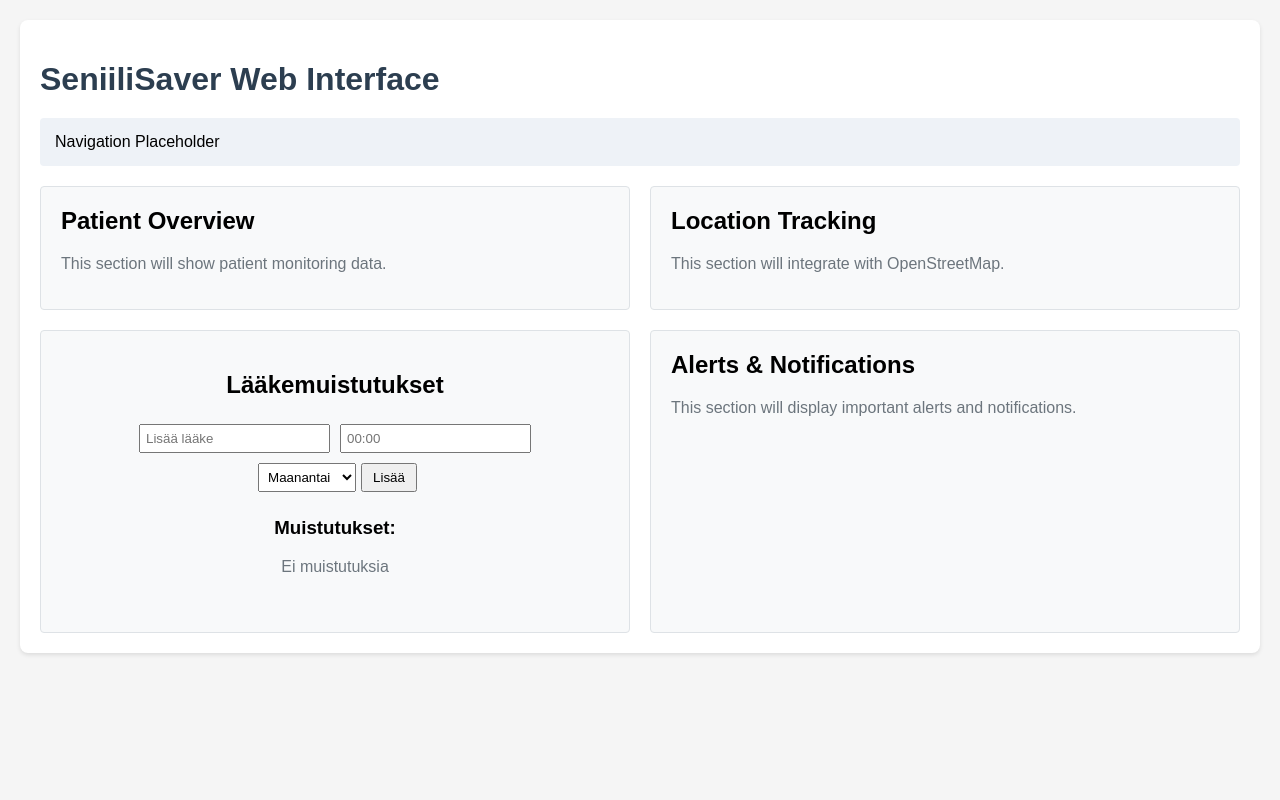
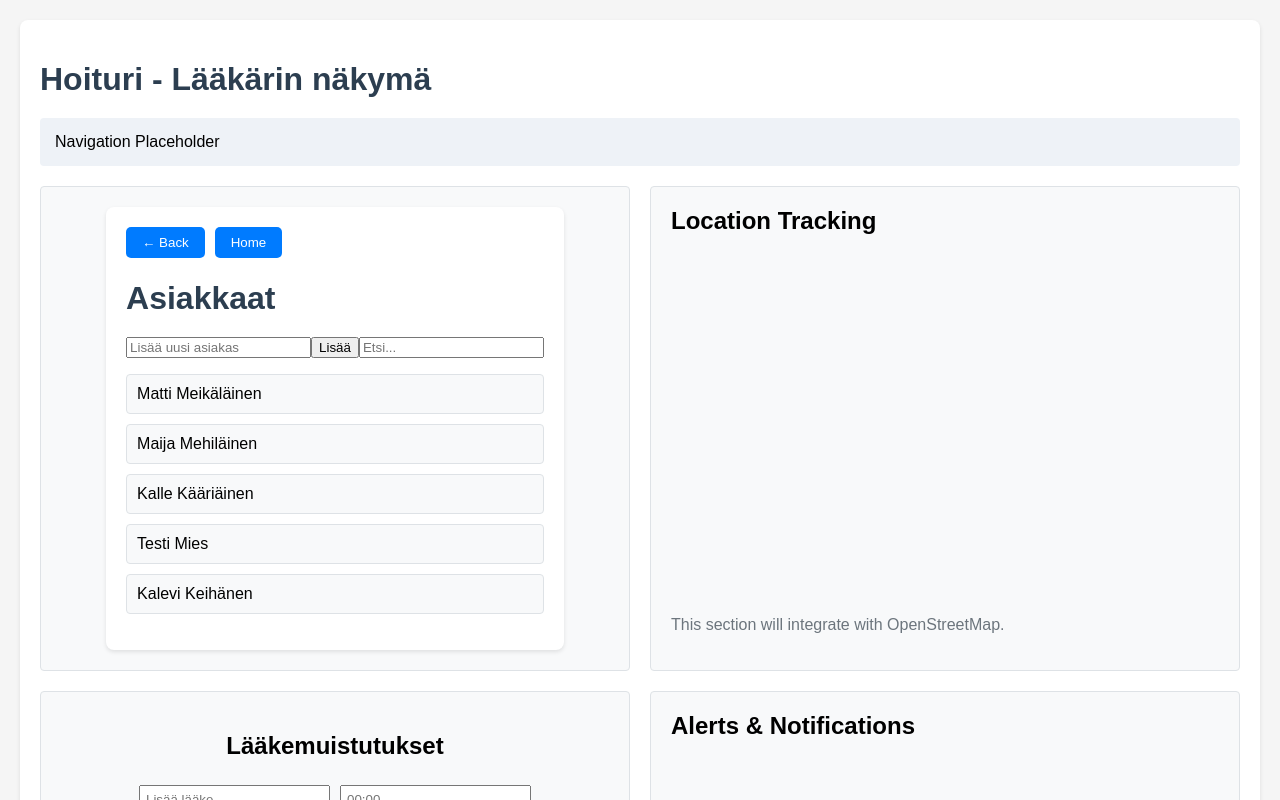
Before and after one commit to JarvensivuS/Hoituri, a React (Create React App) app in the folder web-app/: page / in a window 1280 px wide. Shown: the top 800 px of the page. Built offline with nearby package versions, Linux system fonts and the light colour scheme.

Commit message:
Medicine and Patient view fixes

```diff
--- a/web-app/public/styles.css
+++ b/web-app/public/styles.css
@@ -46,9 +46,10 @@ h1 {
 
 .content-placeholder {
     display: grid;
-    grid-template-columns: repeat(2, 1fr);
+    grid-template-columns: repeat(2, 1fr); /* Forces exactly 2 columns */
     gap: 20px;
     margin-top: 20px;
+    align-items: stretch; /* Makes all cards equal height */
 }
 
 .card {
@@ -56,7 +57,12 @@ h1 {
     padding: 20px;
     border-radius: 4px;
     border: 1px solid #dee2e6;
+    display: flex; /* Enables equal height */
+    flex-direction: column; /* Keeps content aligned */
+    justify-content: space-between; /* Ensures consistent spacing */
+    min-height: 250px; /* Ensures they stay tall enough */
 }
+
 
 .card h2 {
     margin-top: 0;
@@ -72,7 +78,7 @@ h1 {
     color: #6c757d;
 }
 
-.control {
+/*ontrol {
     display: flex;
     align-items: center;
     justify-content: space-between;
@@ -84,7 +90,7 @@ h1 {
     padding: 10px;
     border: 1px solid #ccc;
     border-radius: 4px;
-}
+}*/
 
 #addPatientBtn {
     padding: 10px 20px;
--- a/web-app/src/App.js
+++ b/web-app/src/App.js
@@ -1,32 +1,28 @@
 import React from "react";
 import MedicationSchedule from "./components/MedicationSchedule";
+import PatientView from "./components/PatientView";
 
 function App() {
   return (
-    <div>
-      <div>
-        <div class="container">
-          <h1>SeniiliSaver Web Interface</h1>
-          <div class="nav-placeholder">Navigation Placeholder</div>
-          <div class="content-placeholder">
-            <div class="card">
-              <h2>Patient Overview</h2>
-              <p>This section will show patient monitoring data.</p>
+    <div className="container">
+      <h1>Hoituri - Lääkärin näkymä</h1>
+      <div className="nav-placeholder">Navigation Placeholder</div>
+
+      {/* Cards layout using CSS Grid */}
+      <div className="content-placeholder">
+        <div className="card">
+          <PatientView />
         </div>
-            <div class="card">
+        <div className="card">
           <h2>Location Tracking</h2>
           <p>This section will integrate with OpenStreetMap.</p>
         </div>
-            <div class="card">
+        <div className="card">
           <MedicationSchedule />
         </div>
-            <div class="card">
+        <div className="card">
           <h2>Alerts & Notifications</h2>
-              <p>
-                This section will display important alerts and notifications.
-              </p>
-            </div>
-          </div>
+          <p>This section will display important alerts and notifications.</p>
         </div>
       </div>
     </div>
--- /dev/null
+++ b/web-app/src/components/PatientView.js
@@ -0,0 +1,56 @@
+import { useState } from "react";
+
+const PatientView = () => {
+    const [searchTerm, setSearchTerm] = useState("");
+    const [patients, setPatients] = useState([
+        "Matti Meikäläinen",
+        "Maija Mehiläinen",
+        "Kalle Kääriäinen",
+        "Testi Mies",
+        "Kalevi Keihänen",
+    ]);
+    const [newPatient, setNewPatient] = useState("");
+
+    const filteredPatients = patients.filter((patient) =>
+        patient.toLowerCase().includes(searchTerm.toLowerCase())
+    );
+
+    const addPatient = () => {
+        if (newPatient.trim() !== "") {
+            setPatients([...patients, newPatient]);
+            setNewPatient("");
+        }
+    };
+
+    return (
+        <div className="container">
+            <div className="nav-buttons">
+                <button onClick={() => window.history.back()}>&#8592; Back</button>
+                <button onClick={() => (window.location.href = "/")}>Home</button>
+            </div>
+            <h1>Asiakkaat</h1>
+            <div className="control">
+                <input
+                    type="text"
+                    value={newPatient}
+                    onChange={(e) => setNewPatient(e.target.value)}
+                    placeholder="Lisää uusi asiakas"
+                />
+                <button onClick={addPatient}>Lisää</button>
+                <input
+                    type="text"
+                    value={searchTerm}
+                    onChange={(e) => setSearchTerm(e.target.value)}
+                    placeholder="Etsi..."
+                />
+            </div>
+            <ul className="patient-list">
+                {filteredPatients.map((patient, index) => (
+                    <li key={index}>{patient}</li>
+                ))}
+            </ul>
+        </div>
+    );
+};
+
+export default PatientView;
```
Lines whose indentation alone changed are shown as unchanged.
